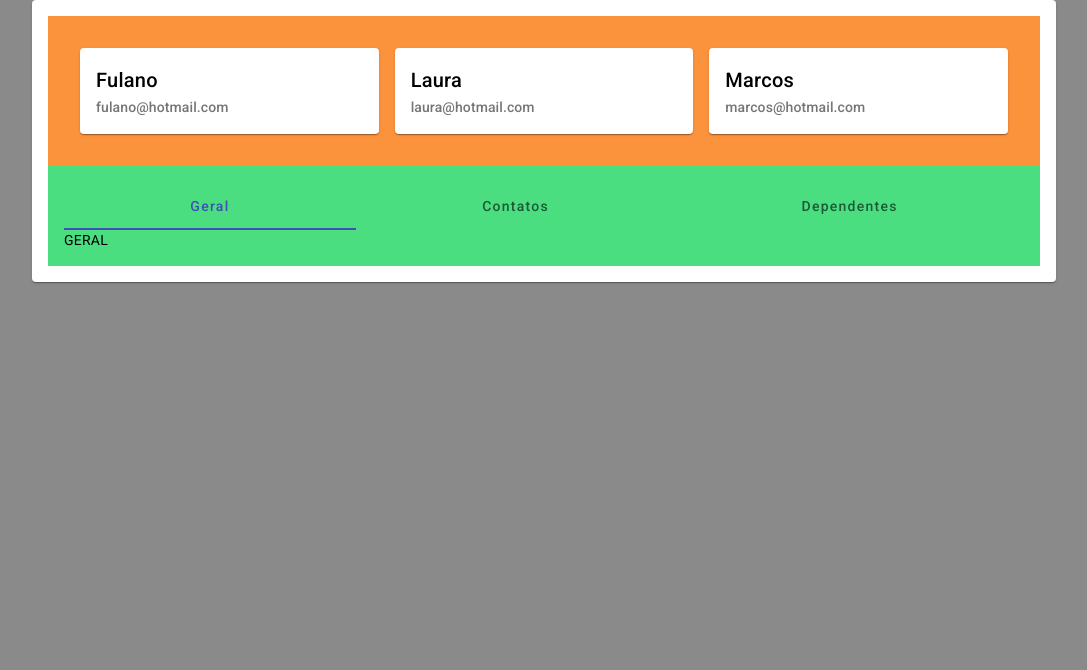
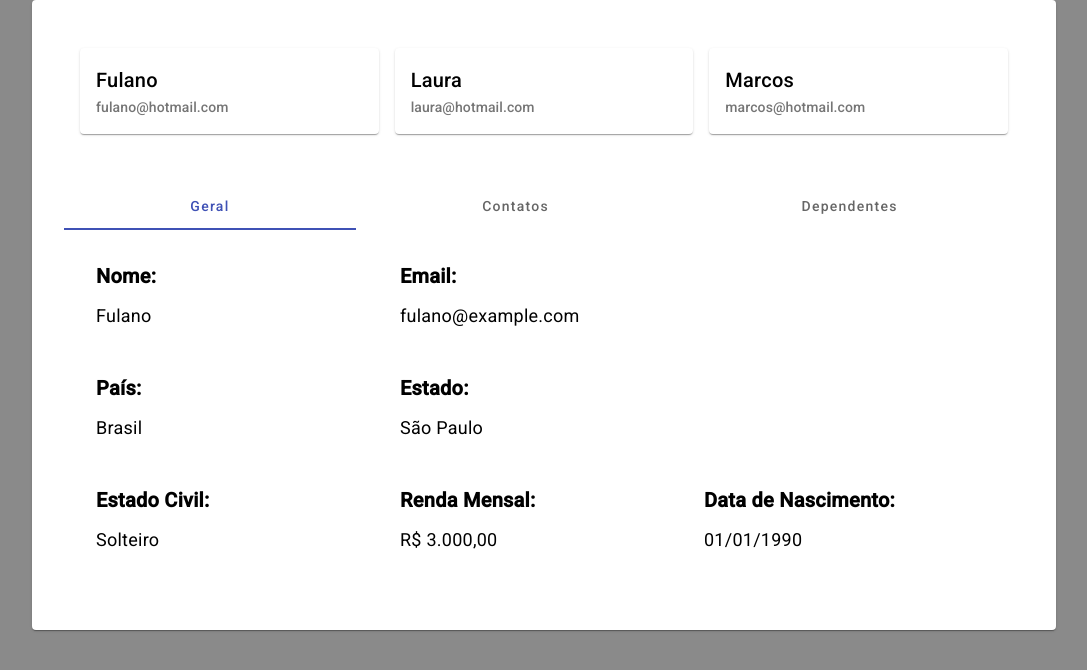
Before and after one commit to heberGustavo/formulario-de-usuarios-angular, an Angular app: page / in a window 1280 px wide. Shown: the top 670 px of the page, without its empty margins (96-1183 px from the left). Built offline with nearby package versions, Linux system fonts and the light colour scheme.

Commit message:
Creation of the General Information Component

```diff
--- a/src/app/app.component.html
+++ b/src/app/app.component.html
@@ -2,12 +2,14 @@
 
   <mat-card>
     <mat-card-content>
-      <div class="p-4 bg-orange-400">
+      <div class="p-4">
         <app-users-list [usersList]="usersList"></app-users-list>
       </div>
-      <div class="p-4 bg-green-400">
+      <div class="p-4">
         <mat-tab-group [(selectedIndex)]="currentTabIndex">
-          <mat-tab label="Geral">GERAL</mat-tab>
+          <mat-tab label="Geral">
+            <app-general-information></app-general-information>
+          </mat-tab>
           <mat-tab label="Contatos">CONTATOS</mat-tab>
           <mat-tab label="Dependentes">DEPENDENTES</mat-tab>
         </mat-tab-group>
--- a/src/app/components/components.module.ts
+++ b/src/app/components/components.module.ts
@@ -4,10 +4,12 @@ import { CommonModule } from "@angular/common";
 import { PipesModule } from "../pipes/pipes.module";
 import { AngularMaterialModule } from "../angular-material/angular-material.module";
 import { UsersListComponent } from './users-list/users-list.component';
+import { GeneralInformationComponent } from './general-information/general-information.component';
 
 @NgModule({
     declarations: [
-        UsersListComponent
+        UsersListComponent,
+        GeneralInformationComponent
     ],
     imports: [
         PipesModule,
@@ -16,6 +18,7 @@ import { UsersListComponent } from './users-list/users-list.component';
     ],
     exports: [
         UsersListComponent,
+        GeneralInformationComponent,
     ],
 })
 export class ComponentsModule {
--- /dev/null
+++ b/src/app/components/general-information/general-information.component.html
@@ -0,0 +1,36 @@
+<div class="p-4">
+    <div class="p-4 grid lg:grid-cols-3 gap-4">
+        <div>
+            <p class="text-xl font-semibold">Nome:</p>
+            <p class="text-lg">Fulano</p>
+        </div>
+        <div>
+            <p class="text-xl font-semibold">Email:</p>
+            <p class="text-lg">{{ 'fulano@example.com' }}</p>
+        </div>
+    </div>
+    <div class="p-4 grid lg:grid-cols-3 gap-4">
+        <div>
+            <p class="text-xl font-semibold">País:</p>
+            <p class="text-lg">Brasil</p>
+        </div>
+        <div>
+            <p class="text-xl font-semibold">Estado:</p>
+            <p class="text-lg">São Paulo</p>
+        </div>
+    </div>
+    <div class="p-4 grid lg:grid-cols-3 gap-4">
+        <div>
+            <p class="text-xl font-semibold">Estado Civil:</p>
+            <p class="text-lg">Solteiro</p>
+        </div>
+        <div>
+            <p class="text-xl font-semibold">Renda Mensal:</p>
+            <p class="text-lg">R$ 3.000,00</p>
+        </div>
+        <div>
+            <p class="text-xl font-semibold">Data de Nascimento:</p>
+            <p class="text-lg">01/01/1990</p>
+        </div>
+    </div>
+</div>
--- a/src/app/components/users-list/users-list.component.html
+++ b/src/app/components/users-list/users-list.component.html
@@ -1,4 +1,4 @@
-<div class="p-4 grid bg-orange-400 gap-4 sm:grid-cols-3">
+<div class="p-4 grid gap-4 sm:grid-cols-3">
     <mat-card
         *ngFor="let user of usersList;"
         class="user-card-hover"
```
Also changed, not shown: src/app/components/general-information/general-information.component.ts (added, +10 -0 lines), src/app/components/general-information/general-information.component.scss (added).
